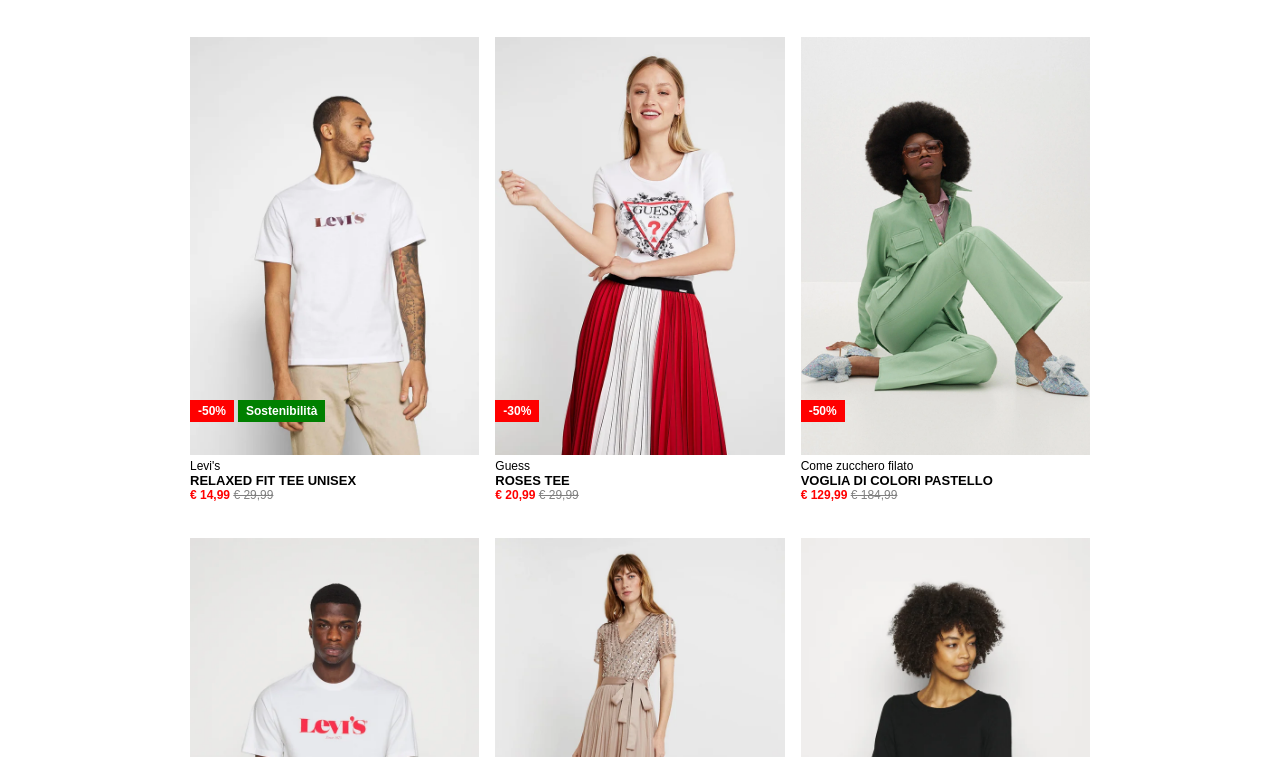
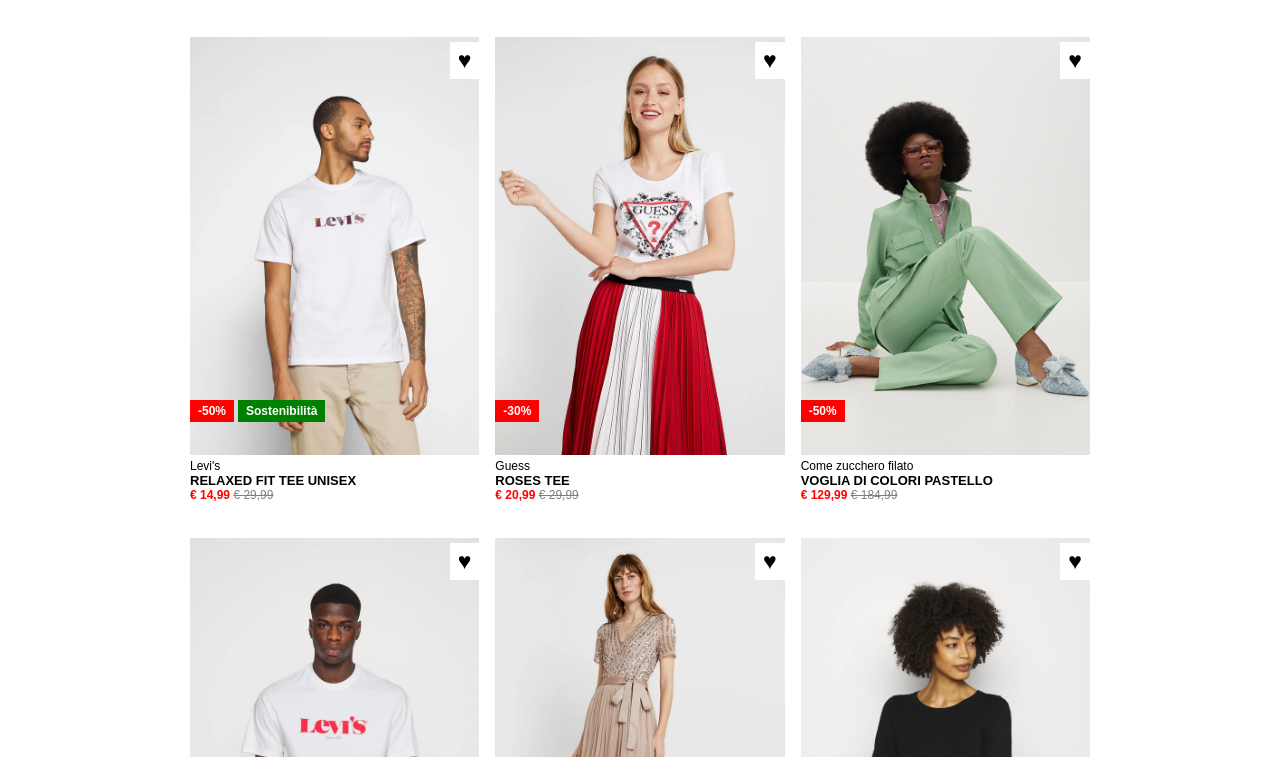
Before and after one commit to federicosimone/html-css-boolando, a plain HTML site: page index.html in a window 1280 px wide. Shown: the part 43-800 px from the top of the page. Drawn offline with Linux system fonts and the light colour scheme.

Commit message:
heart creation

```diff
--- a/index.html
+++ b/index.html
@@ -35,6 +35,7 @@
                         <p class="red-price">€ 14,99 <span class="gray-price">€ 29,99</span></p>
                         <span class="target bg-red">-50%</span>
                         <span class="target bg-green">Sostenibilità</span>
+                        <span class="heart">&#9829;</span>
                     </div>
                 </div>
                 <div class="card">
@@ -44,6 +45,7 @@
                         <p class="article">ROSES TEE</p>
                         <p class="red-price">€ 20,99 <span class="gray-price">€ 29,99</span></p>
                         <span class="target bg-red">-30%</span>
+                        <span class="heart">&#9829;</span>
                     </div>
                 </div>
                 <div class="card">
@@ -53,6 +55,7 @@
                         <p class="article">VOGLIA DI COLORI PASTELLO</p>
                         <p class="red-price">€ 129,99 <span class="gray-price">€ 184,99</span></p>
                         <span class="target bg-red">-50%</span>
+                        <span class="heart">&#9829;</span>
                     </div>
                 </div>
                 <div class="card">
@@ -63,6 +66,7 @@
                         <p class="red-price">€ 14,99 <span class="gray-price">€ 29,99</span></p>
                         <span class="target bg-red">-50%</span>
                         <span class="target bg-green" >Sostenibilità</span>
+                        <span class="heart">&#9829;</span>
                     </div>
                 </div>
                 <div class="card">
@@ -71,6 +75,7 @@
                         <p class="brand">Maya Deluxe</p>
                         <p class="article">STRIPE BODICE</p>
                         <p class="red-price">€ 99,99</p>
+                        <span class="heart">&#9829;</span>
                     </div>
                 </div>
                 <div class="card">
@@ -80,6 +85,7 @@
                         <p class="article">MAGLIONE-BLACK</p>
                         <p class="red-price">€ 29,99</p>
                         <span class="target" id="last-green">Sostenibilità</span>
+                        <span class="heart">&#9829;</span>
                     </div>
                 </div>
             </div>
--- a/style.css
+++ b/style.css
@@ -124,3 +124,12 @@ footer{
     left: 0px;
     bottom: 100px;
  }
+
+ .heart{
+    background-color: white;
+    padding: 5px 8px ;
+    font-size: 23px;
+    position: absolute;
+    right: 0%;
+    top: 5px;
+ }
```
